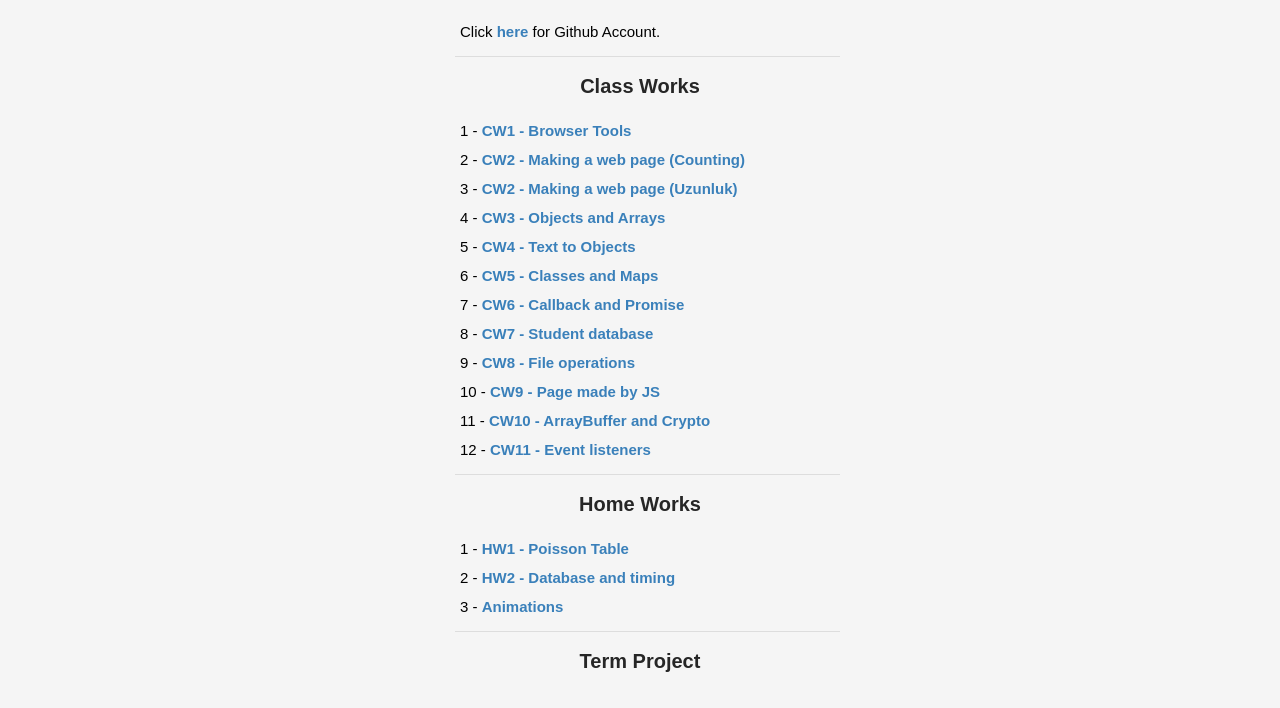
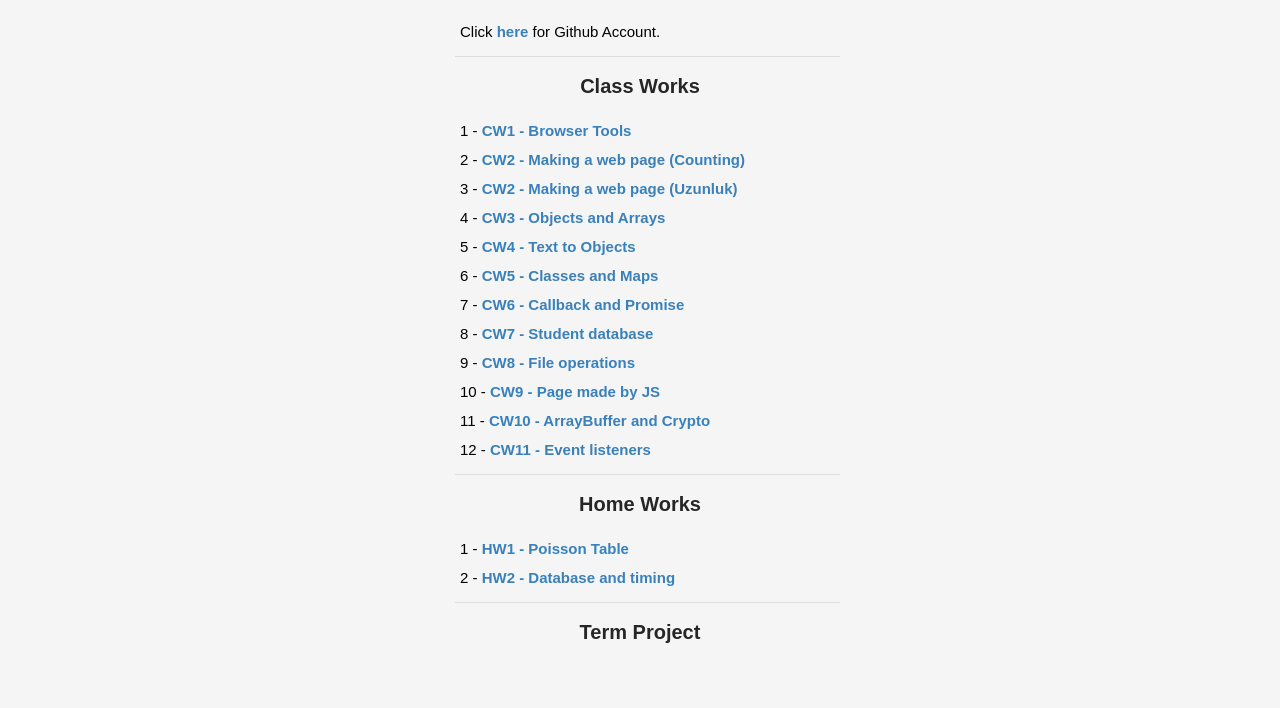
Before and after one commit to Seymakotan/JS_AdvProg, a plain HTML site: page HW3_git/git.html in a window 1280 px wide. Shown: the part 92-800 px from the top of the page. Drawn offline with Linux system fonts and the light colour scheme.

Commit message:
Update git.html

```diff
--- a/HW3_git/git.html
+++ b/HW3_git/git.html
@@ -52,7 +52,7 @@
             <ul>
                 <li>1 - <a href="https://seymakotan.github.io/JS_AdvProg/HW1/poissontable.html">HW1 - Poisson Table</a></li>
                 <li>2 - <a href="https://seymakotan.github.io/JS_AdvProg/HW2/database_hw2.html">HW2 - Database and timing</a></li>
-                <li>3 - <a href="https://bedirhanyildirim.github.io/AdvProg/HW3">Animations</a></li>
+
             </ul>
             <h3>Term Project</h3>
             <ul>
```
